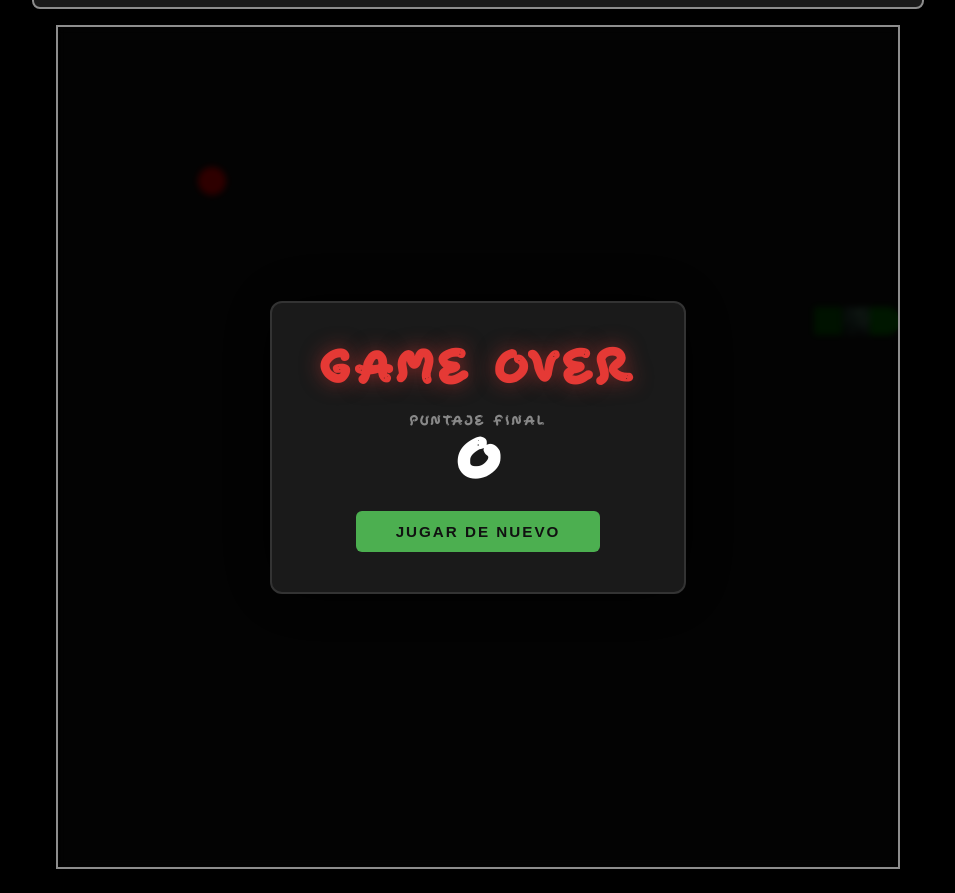
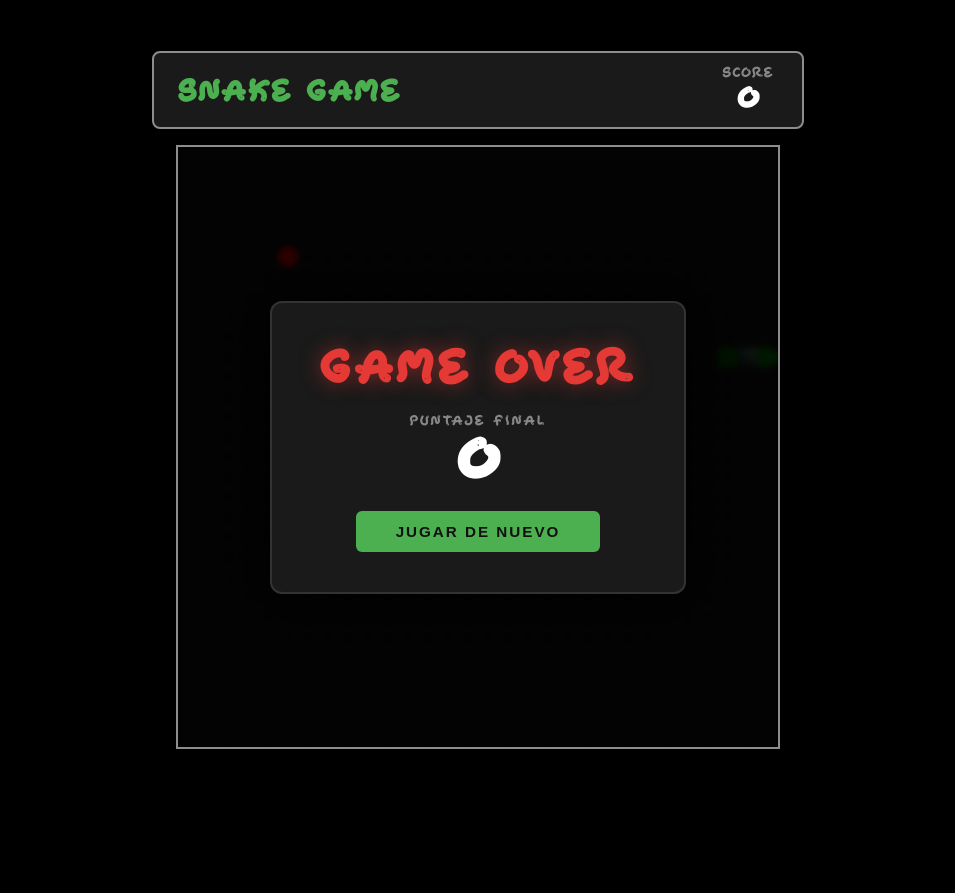
Before and after one commit to JonathanTubac/Lab6-Snake, a React (Vite) app: page / in a window 1280 px wide. Shown: the whole page, without its empty margins (162-1117 px from the left). After the commit the page ends 800 px from the top, so only its background shows below. Built offline with nearby package versions, Linux system fonts and the light colour scheme.

Commit message:
style(board): board size changed

```diff
--- a/src/components/Board.css
+++ b/src/components/Board.css
@@ -1,13 +1,15 @@
 .board {
   display: grid;
-  grid-template-columns: repeat(30, 28px); /* 20 columnas de 28px */
-  grid-template-rows: repeat(30, 28px);    /* 20 filas de 28px */
+  grid-template-columns: repeat(30, 20px);
+  grid-template-rows: repeat(30, 20px);
   border: 2px solid #8d8d8d;
-  background: #111;
-  justify-content: center;
-  align-content: center;
+  background-color: #111;
+  background-image:
+    linear-gradient(to right, #1e1e1e 1px, transparent 1px),
+    linear-gradient(to bottom, #1e1e1e 1px, transparent 1px);
+  background-size: 20px 20px;
   width: fit-content;
-  height: 100%;
+  height: fit-content;
   overflow: hidden;
   position: relative;
 }
--- a/src/components/Board.jsx
+++ b/src/components/Board.jsx
@@ -2,7 +2,7 @@ import './Board.css'
 import GameOver from './GameOver'
 
 export default function Board({ snake, food, gameOver, score, onRestart }) {
-    const CELL = 28 //size of each cell of the board
+    const CELL = 20
 
     const getAngle = (from, to) => {
         if (to.x > from.x) return 0    // derecha
--- a/src/components/Header.css
+++ b/src/components/Header.css
@@ -2,7 +2,7 @@
   display: flex;
   align-items: center;
   justify-content: space-between;
-  width: 840px;
+  width: 600px;
   background: #1a1a1a;
   border: 2px solid #8d8d8d;
   border-radius: 8px;
```
